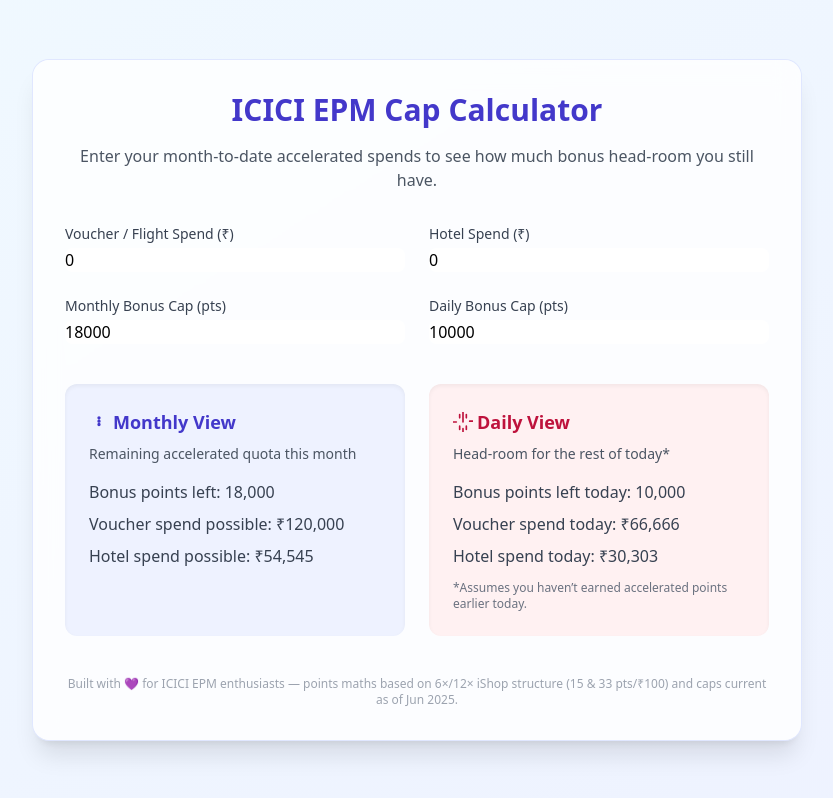
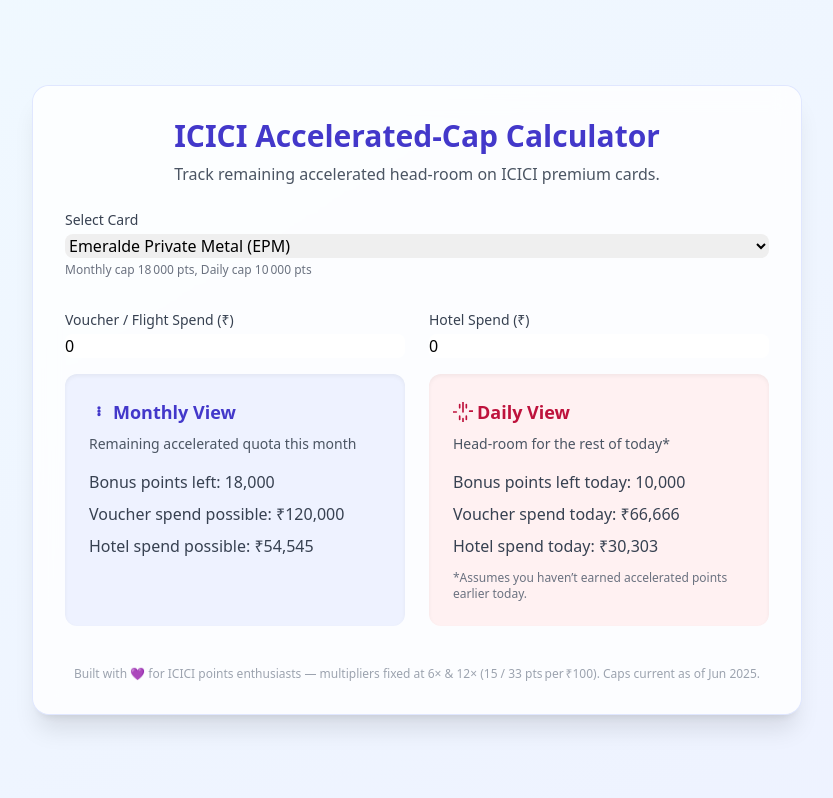
Before and after one commit to buildtobreak/ICICI-Credit-Caps, a plain HTML site: page index.html in a window 1280 px wide. Shown: the whole page, without its empty margins (223-1056 px from the left). Drawn offline with nearby package versions, Linux system fonts and the light colour scheme.

Commit message:
Update index.html

```diff
--- a/index.html
+++ b/index.html
@@ -3,17 +3,29 @@
 <head>
   <meta charset="UTF-8">
   <meta name="viewport" content="width=device-width, initial-scale=1.0">
-  <title>ICICI EPM Accelerator Cap Calculator</title>
+  <title>ICICI Accelerated‑Cap Calculator</title>
+  <!-- Tailwind CSS -->
   <script src="https://cdn.tailwindcss.com"></script>
-   <script defer src="https://cdn.jsdelivr.net/npm/alpinejs@3.x.x/dist/cdn.min.js"></script>
+  <!-- Alpine.js for reactivity -->
+  <script defer src="https://cdn.jsdelivr.net/npm/alpinejs@3.x.x/dist/cdn.min.js"></script>
 </head>
 <body class="min-h-screen bg-gradient-to-br from-sky-50 to-indigo-50 flex items-center justify-center p-6 font-sans">
   <main x-data="capCalc()" class="w-full max-w-3xl bg-white/80 backdrop-blur-md rounded-2xl shadow-xl p-8 ring-1 ring-indigo-100">
-    <h1 class="text-3xl font-extrabold text-indigo-700 text-center mb-4">ICICI EPM Cap Calculator</h1>
-    <p class="text-center text-gray-600 mb-8">Enter your month‑to‑date accelerated spends to see how much bonus head‑room you still have.</p>
+    <h1 class="text-3xl font-extrabold text-indigo-700 text-center mb-2">ICICI Accelerated‑Cap Calculator</h1>
+    <p class="text-center text-gray-600 mb-6">Track remaining accelerated head‑room on ICICI premium cards.</p>
+
+    <!-- Card selector -->
+    <div class="mb-8">
+      <label class="block text-sm font-medium text-gray-700 mb-1" for="cardSelect">Select Card</label>
+      <select id="cardSelect" x-model="card" @change="setCaps()" class="w-full rounded-lg border-gray-300 focus:ring-indigo-500 focus:border-indigo-500">
+        <option value="EPM">Emeralde Private Metal (EPM)</option>
+        <option value="TB">Times Black</option>
+      </select>
+      <p class="text-xs text-gray-500 mt-1" x-text="card === 'EPM' ? 'Monthly cap 18 000 pts, Daily cap 10 000 pts' : 'Monthly cap 15 000 pts, Daily cap 8 000 pts'"></p>
+    </div>
 
     <!-- Input Grid -->
-    <div class="grid gap-6 sm:grid-cols-2">
+    <div class="grid gap-6 sm:grid-cols-2 mb-4">
       <div>
         <label class="block text-sm font-medium text-gray-700 mb-1" for="voucherSpend">Voucher / Flight Spend (₹)</label>
         <input id="voucherSpend" type="number" min="0" step="100" x-model.number="voucherSpend" @input="recalc()" class="w-full rounded-lg border-gray-300 focus:ring-indigo-500 focus:border-indigo-500" placeholder="e.g. 79,000" />
@@ -22,19 +34,10 @@
         <label class="block text-sm font-medium text-gray-700 mb-1" for="hotelSpend">Hotel Spend (₹)</label>
         <input id="hotelSpend" type="number" min="0" step="100" x-model.number="hotelSpend" @input="recalc()" class="w-full rounded-lg border-gray-300 focus:ring-indigo-500 focus:border-indigo-500" placeholder="e.g. 10,567" />
       </div>
-
-      <div>
-        <label class="block text-sm font-medium text-gray-700 mb-1" for="monthlyCap">Monthly Bonus Cap (pts)</label>
-        <input id="monthlyCap" type="number" min="0" step="100" x-model.number="monthlyCap" @input="recalc()" class="w-full rounded-lg border-gray-300 focus:ring-indigo-500 focus:border-indigo-500" />
-      </div>
-      <div>
-        <label class="block text-sm font-medium text-gray-700 mb-1" for="dailyCap">Daily Bonus Cap (pts)</label>
-        <input id="dailyCap" type="number" min="0" step="100" x-model.number="dailyCap" @input="recalc()" class="w-full rounded-lg border-gray-300 focus:ring-indigo-500 focus:border-indigo-500" />
-      </div>
     </div>
 
     <!-- Results -->
-    <section class="mt-10 grid gap-6 sm:grid-cols-2">
+    <section class="grid gap-6 sm:grid-cols-2">
       <!-- Monthly -->
       <div class="bg-indigo-50 rounded-xl p-6 shadow-inner">
         <h2 class="text-lg font-semibold text-indigo-700 mb-2 flex items-center"><svg xmlns="http://www.w3.org/2000/svg" class="h-5 w-5 mr-1" fill="none" viewBox="0 0 24 24" stroke="currentColor"><path stroke-linecap="round" stroke-linejoin="round" stroke-width="2" d="M12 8c.556 0 1-.448 1-1s-.444-1-1-1-1 .448-1 1 .444 1 1 1zm0 4c.556 0 1-.448 1-1s-.444-1-1-1-1 .448-1 1 .444 1 1 1zm0 4c.556 0 1-.448 1-1s-.444-1-1-1-1 .448-1 1 .444 1 1 1z"/></svg>Monthly View</h2>
@@ -60,7 +63,7 @@
     </section>
 
     <footer class="text-xs text-gray-400 text-center mt-10">
-      Built with 💜 for ICICI EPM enthusiasts — points maths based on 6×/12× iShop structure (15 & 33 pts/₹100) and caps current as of Jun 2025.
+      Built with 💜 for ICICI points enthusiasts — multipliers fixed at 6× & 12× (15 / 33 pts per ₹100). Caps current as of Jun 2025.
     </footer>
   </main>
 
@@ -68,6 +71,7 @@
     function capCalc() {
       return {
 
+        card: 'EPM',
         voucherSpend: 0,
         hotelSpend: 0,
         monthlyCap: 18000,
@@ -84,8 +88,7 @@
           return this.usedVoucherBonus + this.usedHotelBonus;
         },
         get remainingBonus() {
-          const rem = this.monthlyCap - this.usedBonus;
-          return rem > 0 ? Math.floor(rem) : 0;
+          return Math.max(Math.floor(this.monthlyCap - this.usedBonus), 0);
         },
         get remainingVoucherSpend() {
           return Math.floor(this.remainingBonus / (15/100));
@@ -93,9 +96,9 @@
         get remainingHotelSpend() {
           return Math.floor(this.remainingBonus / (33/100));
         },
+        // Daily
         get dailyRemainingBonus() {
-          const rem = this.dailyCap - this.usedBonusToday;
-          return Math.floor(Math.min(rem, this.remainingBonus));
+          return Math.max(Math.min(this.dailyCap - this.usedBonus, this.remainingBonus), 0);
         },
         get dailyVoucherSpend() {
           return Math.floor(this.dailyRemainingBonus / (15/100));
@@ -103,7 +106,20 @@
         get dailyHotelSpend() {
           return Math.floor(this.dailyRemainingBonus / (33/100));
         },
-        usedBonusToday: 0,
+
+
+        setCaps() {
+          if (this.card === 'EPM') {
+            this.monthlyCap = 18000;
+            this.dailyCap = 10000;
+          } else {
+            // Times Black
+            this.monthlyCap = 15000;
+            this.dailyCap = 8000;
+          }
+          // ensure recalc
+          this.recalc();
+        },
         recalc() {
 
         }
```
